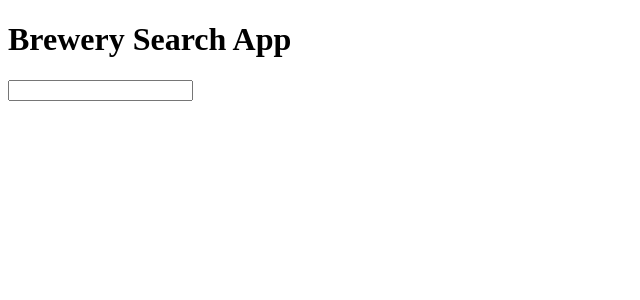
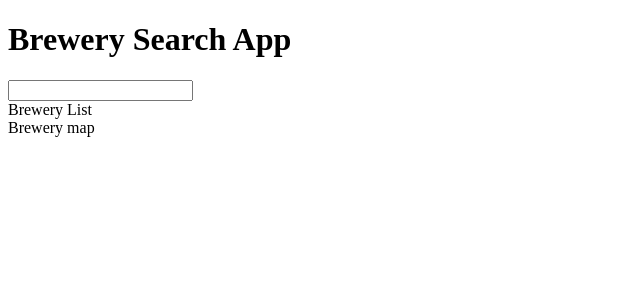
Before and after one commit to hcuellar-coder/brewery-search-app, a React (Create React App) app in the folder Brewery Search App/client/: page / in a window 1280 px wide. Shown: the top 300 px of the page, without its empty margins (0-640 px from the left). Built offline with nearby package versions, Linux system fonts and the light colour scheme.

Commit message:
added components

```diff
--- /dev/null
+++ b/Brewery Search App/client/src/Components/BreweryDisplay.js
@@ -0,0 +1,14 @@
+import React from 'react'
+import BreweryList from './BreweryList'
+import BreweryMap from './BreweryMap'
+
+function BreweryDisplay() {
+    return (
+        <div>
+            <BreweryList />
+            <BreweryMap />
+        </div>
+    )
+}
+
+export default BreweryDisplay
--- /dev/null
+++ b/Brewery Search App/client/src/Components/BreweryList.js
@@ -0,0 +1,11 @@
+import React from 'react'
+
+function BreweryList() {
+    return (
+        <div>
+            Brewery List
+        </div>
+    )
+}
+
+export default BreweryList
--- /dev/null
+++ b/Brewery Search App/client/src/Components/BreweryMap.js
@@ -0,0 +1,11 @@
+import React from 'react'
+
+function BreweryMap() {
+    return (
+        <div>
+            Brewery map
+        </div>
+    )
+}
+
+export default BreweryMap
--- a/Brewery Search App/client/src/Components/Home.js
+++ b/Brewery Search App/client/src/Components/Home.js
@@ -1,11 +1,13 @@
 import React from 'react'
 import SearchBar from './SearchBar'
+import BreweryDisplay from './BreweryDisplay'
 
 function Home() {
     return (
         <div>
             <h1 className='home-header'>Brewery Search App</h1>
             <SearchBar />
+            <BreweryDisplay />
         </div>
     )
 }
```
Also changed, not shown: Brewery Search App/client/src/App.js (line endings or trailing spaces).
